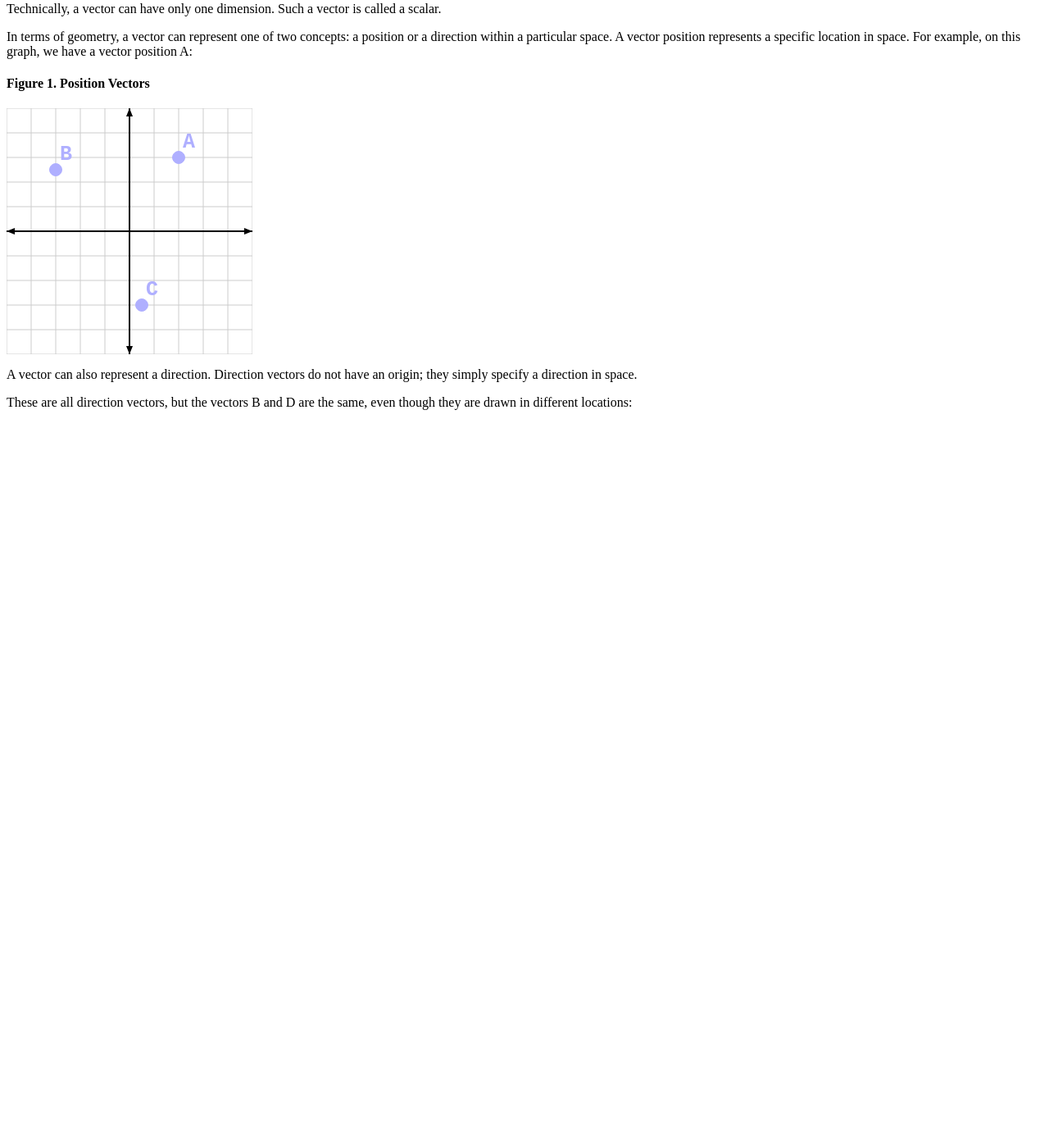
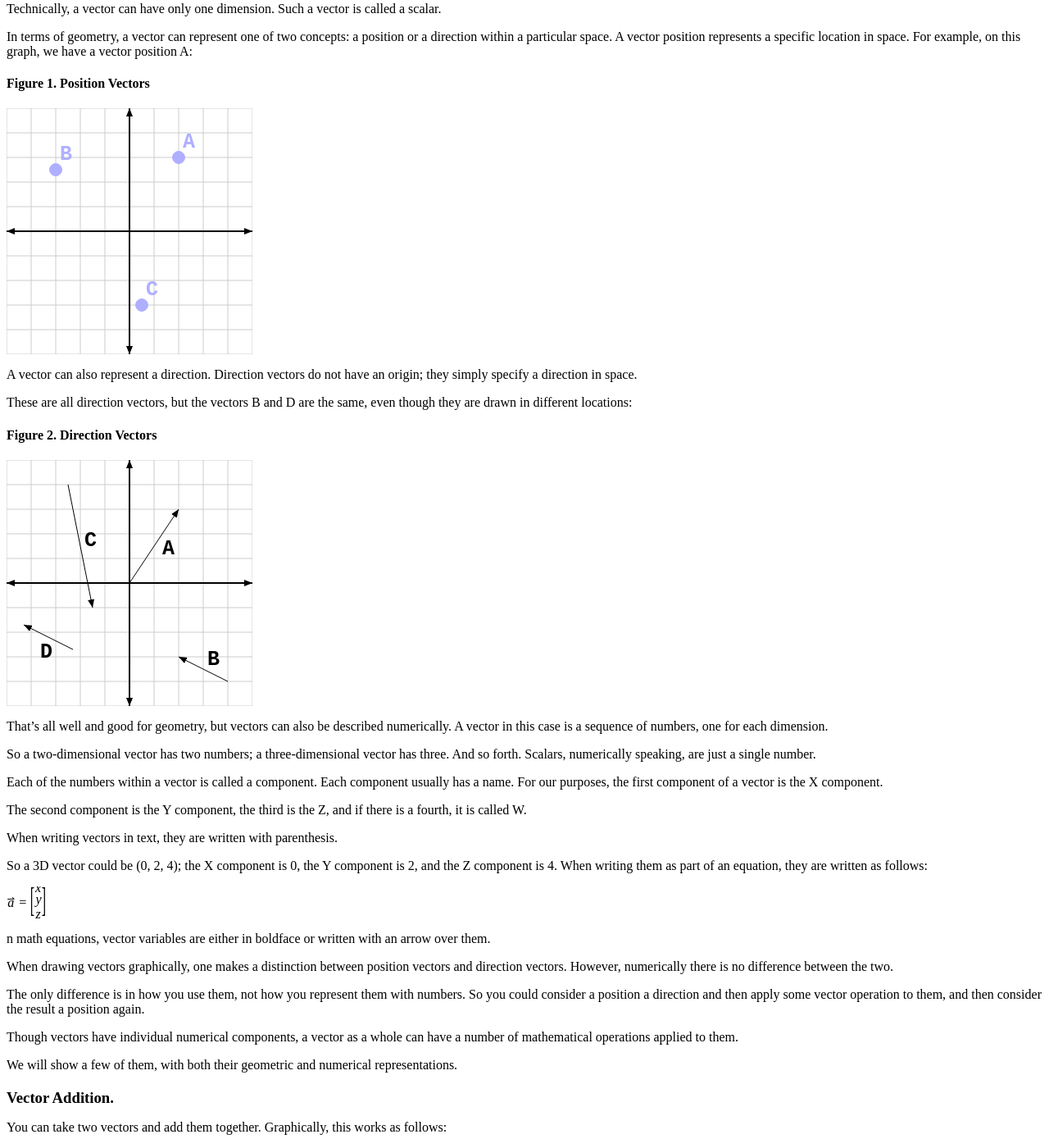
Before and after one commit to zilongshanren/opengl-tutorials, a Jekyll site: the page built from gltut/tut01/zh.md, in a window 1280 px wide and 1400 px high, scrolled down 481 px. Shown: the whole window at 82% size. Built offline with Jekyll 4.4.1, drawn with Linux system fonts in a browser that asks for light colours; Markdown is read by kramdown in place of the engine named in the settings; before the commit the page ends 997 px from its top, so only the background shows below that.

Commit message:
add tut01

```diff
--- a/gltut/tut01/zh.md
+++ b/gltut/tut01/zh.md
@@ -41,3 +41,36 @@ In terms of geometry, a vector can represent one of two concepts: a position or
 A vector can also represent a direction. Direction vectors do not have an origin; they simply specify a direction in space.
 
 These are all direction vectors, but the vectors B and D are the same, even though they are drawn in different locations:
+
+####Figure 2. Direction Vectors
+
+![figure2](./res/VectorDirections.svg)
+
+That's all well and good for geometry, but vectors can also be described numerically. A vector in this case is a sequence of numbers, one for each dimension.
+
+So a two-dimensional vector has two numbers; a three-dimensional vector has three. And so forth. Scalars, numerically speaking, are just a single number.
+
+Each of the numbers within a vector is called a component. Each component usually has a name. For our purposes, the first component of a vector is the X component.
+
+The second component is the Y component, the third is the Z, and if there is a fourth, it is called W.
+
+When writing vectors in text, they are written with parenthesis.
+
+So a 3D vector could be (0, 2, 4); the X component is 0, the Y component is 2, and the Z component is 4. When writing them as part of an equation, they are written as follows:
+
+![columnVector](./res/ColumnVector.svg)
+
+n math equations, vector variables are either in boldface or written with an arrow over them.
+
+When drawing vectors graphically, one makes a distinction between position vectors and direction vectors. However, numerically there is no difference between the two.
+
+The only difference is in how you use them, not how you represent them with numbers. So you could consider a position a direction and then apply some vector operation to them,
+and then consider the result a position again.
+
+Though vectors have individual numerical components, a vector as a whole can have a number of mathematical operations applied to them.
+
+We will show a few of them, with both their geometric and numerical representations.
+
+###Vector Addition.
+
+You can take two vectors and add them together. Graphically, this works as follows:
```
Also changed, not shown: gltut/tut01/res/ColumnVector.svg (added), gltut/tut01/res/VectorDirections.svg (added).
